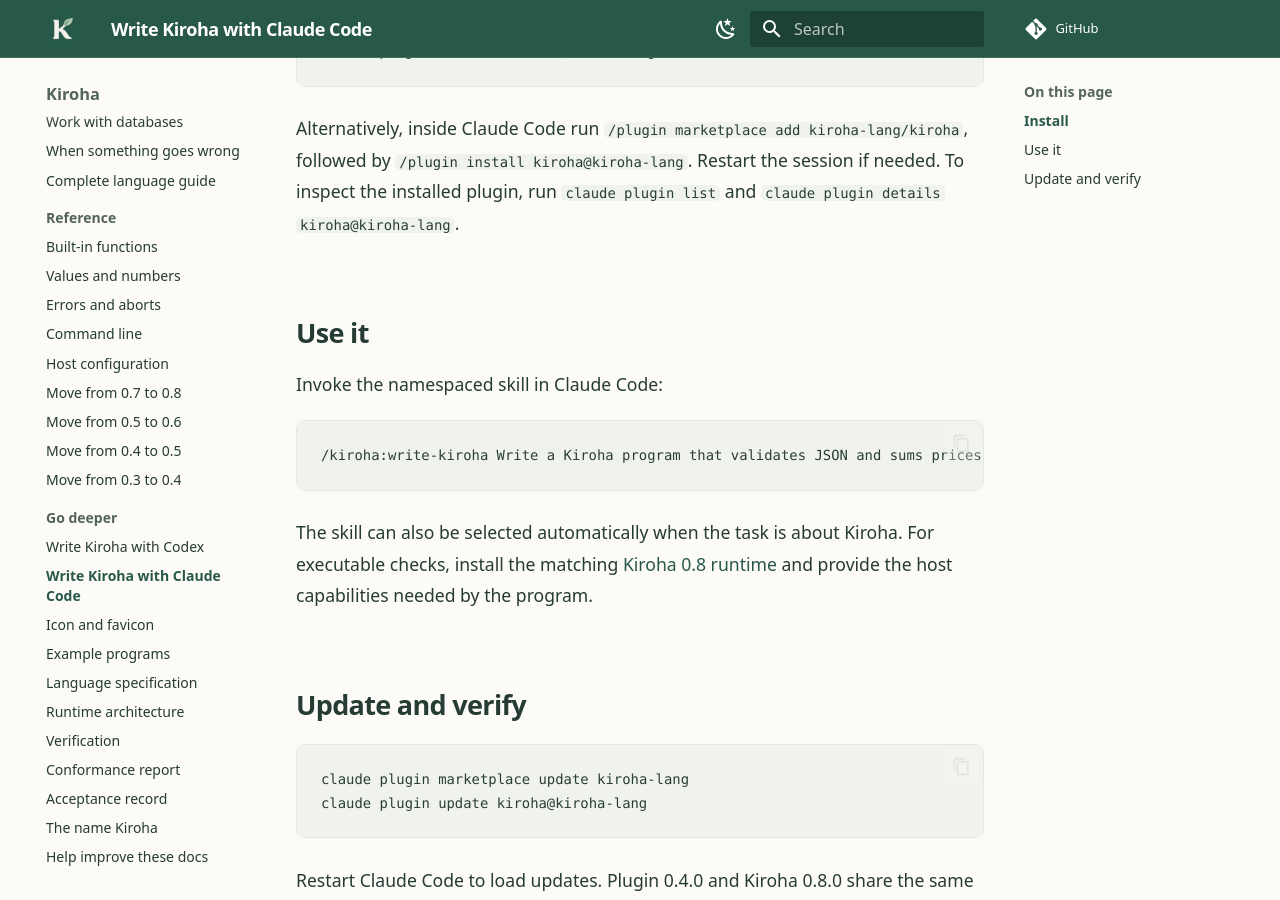
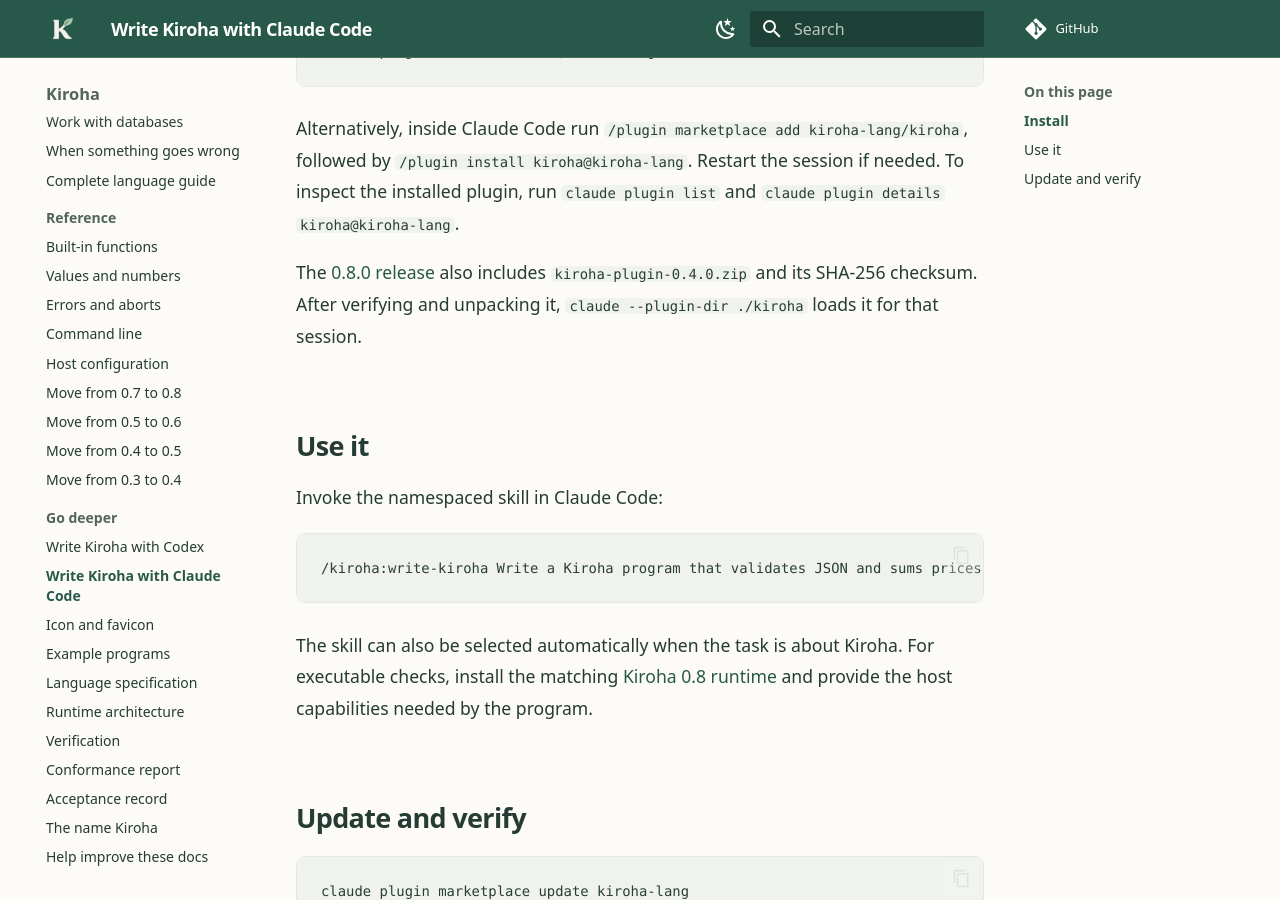
Before and after one commit to kiroha-lang/kiroha, an MkDocs documentation site: the page built from docs/claude-plugin.md, in a window 1280 px wide and 900 px high, scrolled down 534 px. Built offline with MkDocs 1.6.1 and Material for MkDocs 9.7.7, drawn with Linux system fonts in a browser that asks for light colours; comment, search, counter and statistics services are not loaded.

```diff
--- a/docs/claude-plugin.md
+++ b/docs/claude-plugin.md
@@ -19,6 +19,10 @@ Alternatively, inside Claude Code run `/plugin marketplace add
 kiroha-lang/kiroha`, followed by `/plugin install kiroha@kiroha-lang`.
 Restart the session if needed. To inspect the installed plugin, run
 `claude plugin list` and `claude plugin details kiroha@kiroha-lang`.
+
+The [0.8.0 release](https://github.com/kiroha-lang/kiroha/releases/tag/v0.8.0)
+also includes `kiroha-plugin-0.4.0.zip` and its SHA-256 checksum. After verifying
+and unpacking it, `claude --plugin-dir ./kiroha` loads it for that session.
 
 ## Use it
 
```
Also changed, not shown: docs/codex-plugin.md (+2 -0 lines), 1 other file.
